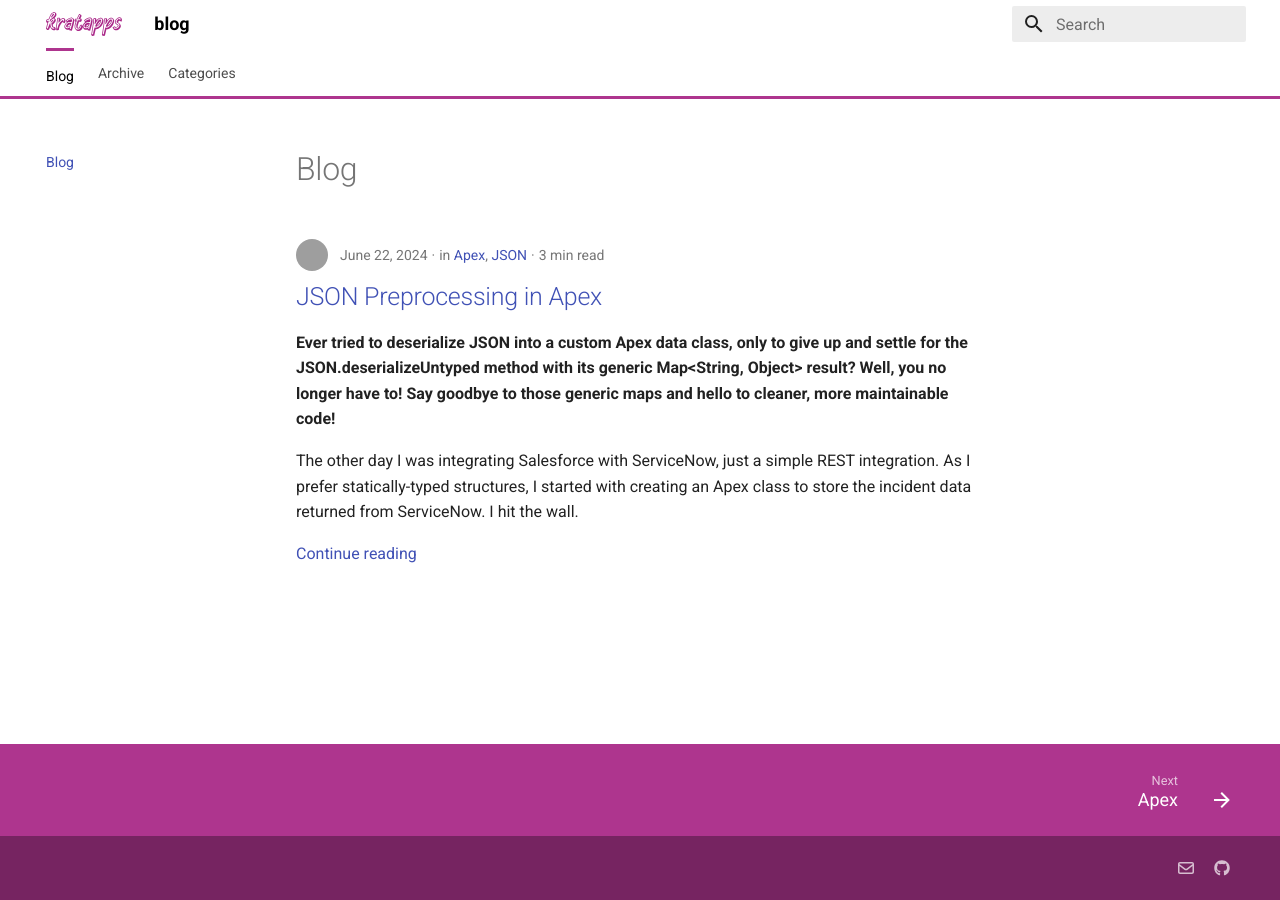
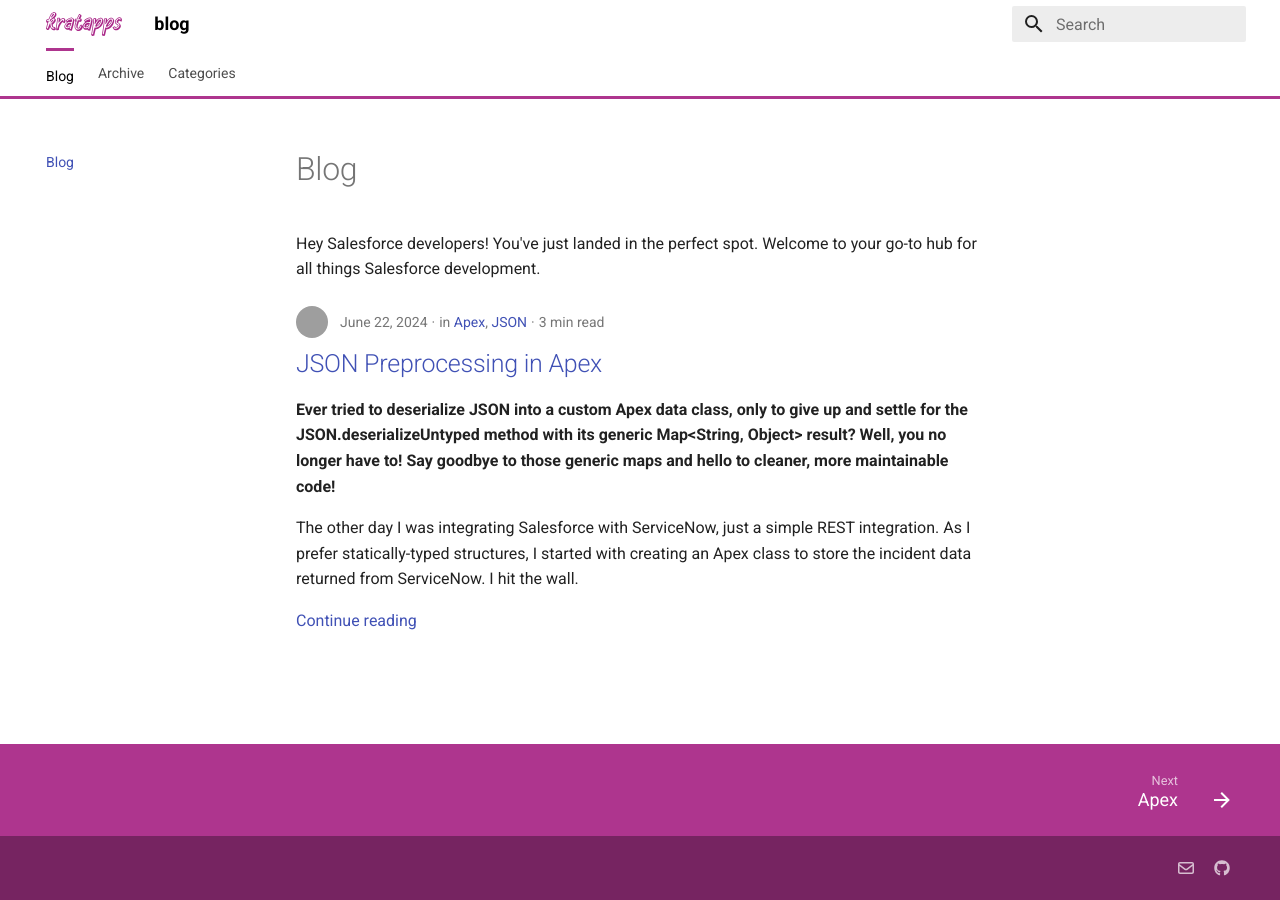
Before and after one commit to kratapps/blog, an MkDocs documentation site: the page built from docs/index.md, in a window 1280 px wide. Built offline with MkDocs 1.6.1 and Material for MkDocs 9.7.7, drawn with Linux system fonts in a browser that asks for light colours; grey boxes are pictures that could not be loaded.

```diff
--- a/docs/index.md
+++ b/docs/index.md
@@ -1 +1,4 @@
 # Blog
+
+Hey Salesforce developers! You've just landed in the perfect spot. Welcome to
+your go-to hub for all things Salesforce development.
```
